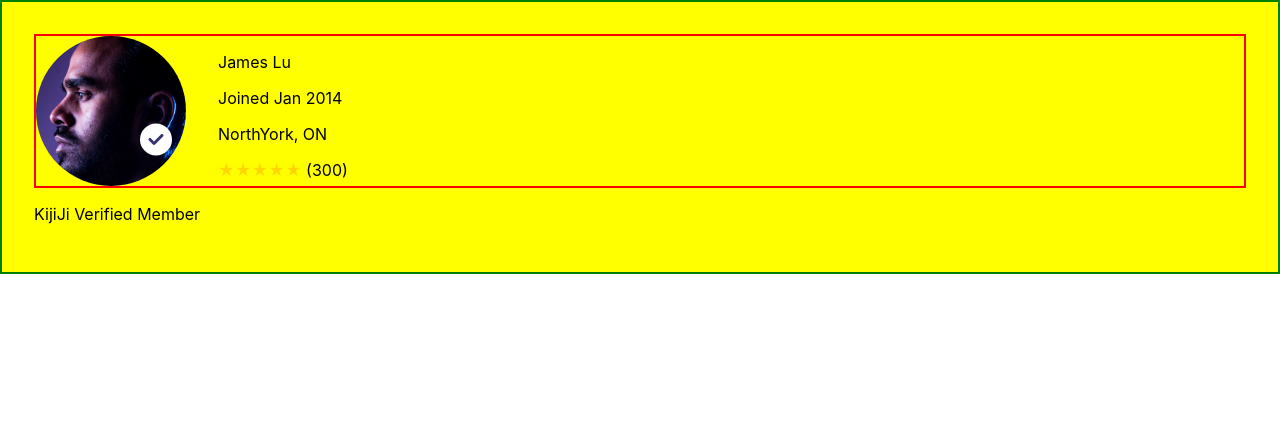
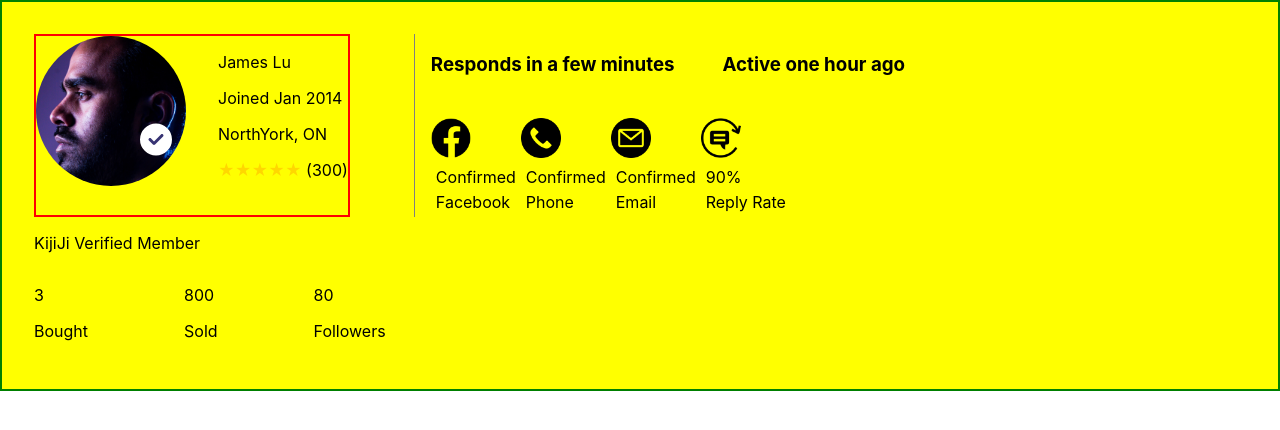
Before and after one commit to charuzain/kijiji-hackathon, a React (Create React App) app: page / in a window 1280 px wide. Shown: the top 430 px of the page. Built offline with nearby package versions, Linux system fonts and the light colour scheme.

Commit message:
Display icons

```diff
--- a/src/pages/UserProfile/UserProfile.jsx
+++ b/src/pages/UserProfile/UserProfile.jsx
@@ -1,6 +1,9 @@
 import Avatar from '../../components/Avatar/Avatar';
 import './UserProfile.scss';
-
+import facebookIcon from '../../assets/facebook.png';
+import phoneIcon from '../../assets/phone-call.png';
+import emailIcon from '../../assets/email.png';
+import chatIcon from '../../assets/chat1.png';
 const UserProfile = () => {
   const renderStars = (rating) => {
     const stars = [];
@@ -16,6 +19,7 @@ const UserProfile = () => {
 
   return (
     <main className="profile">
+      <div className="profile__wrapper">
         <div className="profile__left-container">
           <Avatar />
           <div className="profile__details">
@@ -25,7 +29,50 @@ const UserProfile = () => {
             <div className="profile__rating">{renderStars(5)} (300)</div>{' '}
           </div>
         </div>
+        <div className="profile__right-container">
+          <div className='profile__right-header'>
+            <h3>Responds in a few minutes</h3>
+            <h3>Active one hour ago</h3>
+          </div>
+          <div className="profile__social-container">
+            <div className="profile__social">
+              <img src={facebookIcon} alt="Facebook" className="icon" />
+              <p className="profile__social-description">Confirmed</p>
+              <p className="profile__social-description">Facebook</p>
+            </div>
+            <div className="profile__social">
+              <img src={phoneIcon} alt="Facebook" className="icon" />
+              <p className="profile__social-description">Confirmed</p>
+              <p className="profile__social-description">Phone</p>
+            </div>
+            <div className="profile__social">
+              <img src={emailIcon} alt="Facebook" className="icon" />
+              <p className="profile__social-description">Confirmed</p>
+              <p className="profile__social-description">Email</p>
+            </div>
+            <div className="profile__social">
+              <img src={chatIcon} alt="Facebook" className="icon" />
+              <p className="profile__social-description">90%</p>
+              <p className="profile__social-description">Reply Rate</p>
+            </div>
+          </div>
+        </div>
+      </div>
       <p>KijiJi Verified Member</p>
+      <div className="stats-container">
+        <div className="stat">
+          <p className="number">3</p>
+          <p className="label">Bought</p>
+        </div>
+        <div className="stat">
+          <p className="number">800</p>
+          <p className="label">Sold</p>
+        </div>
+        <div className="stat">
+          <p className="number">80</p>
+          <p className="label">Followers</p>
+        </div>
+      </div>
     </main>
   );
 };
--- a/src/pages/UserProfile/UserProfile.scss
+++ b/src/pages/UserProfile/UserProfile.scss
@@ -1,7 +1,14 @@
+// *{
+//   margin: 0px;
+//   padding: 0px;
+// }
+
+
 .profile{
   background-color: yellow;
   border:2px solid green;
   padding:2rem;
+
 
 &__left-container{
   display: flex;
@@ -18,4 +25,47 @@
 &__star {
   color: #ffd700;
 }
+
+&__wrapper{
+  display: flex;
+  flex-direction: row;
+  gap:4rem;
 }
+
+&__right-container{
+  border-left:1px solid grey;
+  padding:0 1rem;
+}
+&__right-header{
+display: flex;
+justify-content: center;
+align-items: center;
+gap: 3rem;
+margin-bottom: 1.5rem;
+}
+
+
+&__social-description{
+  margin: 5px;
+  padding: 0;
+}
+&__social-container{
+display: flex;
+
+}
+}
+
+
+.stats-container{
+  display: flex;
+  gap:6rem;
+  // justify-content: space-around;
+}
+
+.icon{
+  width: 40px;
+
+  // filter: brightness(0) invert(1);
+
+
+}
```
Also changed, not shown: src/assets/chat1.png (renamed from src/assets/chat (1).png), src/assets/email.png (added). Lines whose indentation alone changed are shown as unchanged.
